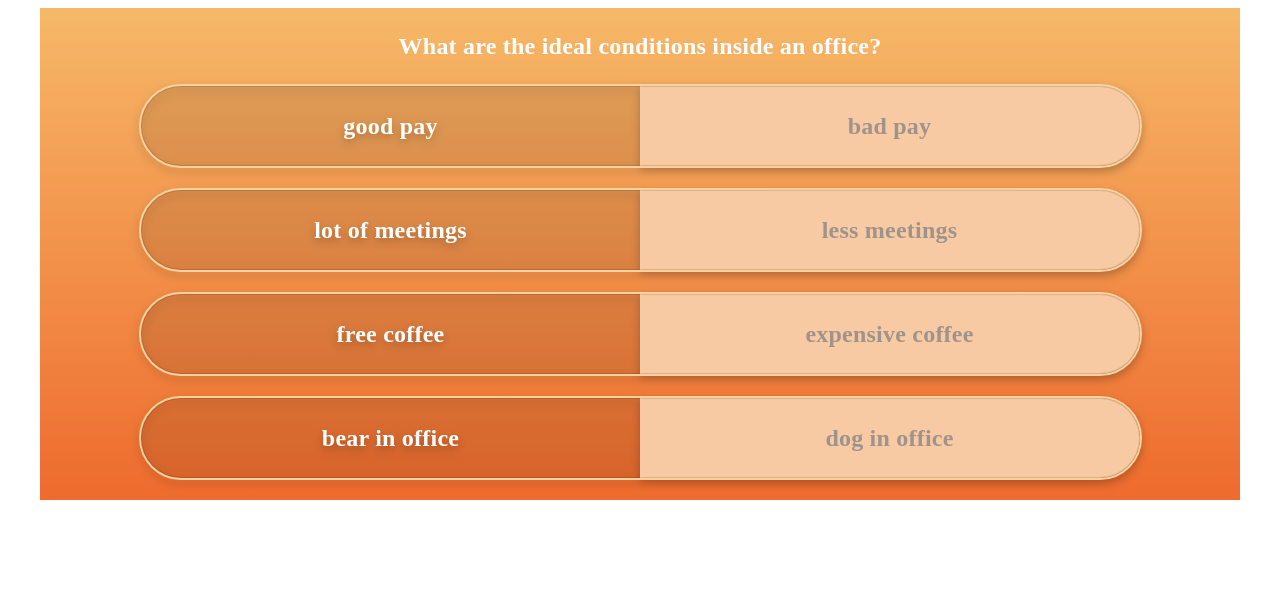
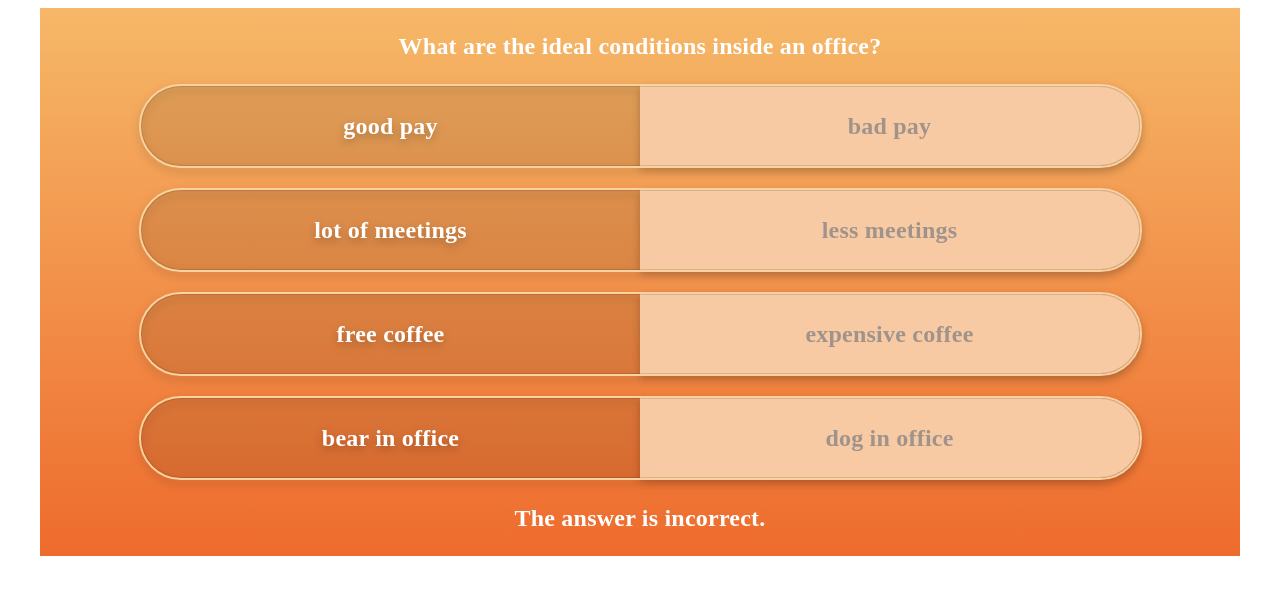
Before and after one commit to imevanc/toggle-button, a React (Create React App) app: page / in a window 1280 px wide. Shown: the top 594 px of the page. Built offline with nearby package versions, Linux system fonts and the light colour scheme.

Commit message:
added footer

```diff
--- a/src/Components/CustomToggleButton.js
+++ b/src/Components/CustomToggleButton.js
@@ -8,6 +8,7 @@ import Typography from "@mui/material/Typography";
 const CustomToggleButton = (props) => {
   const matches = useMediaQuery("(min-width:900px)");
   const [option, setOption] = React.useState("option1");
+
   const [fontColorOption, _] = React.useState({
     selectedOption: "#9F938B",
     nonSelectedOption: "#FFFFFF",
--- a/src/Components/QAndAWidget.js
+++ b/src/Components/QAndAWidget.js
@@ -41,6 +41,20 @@ const QAndAWidget = (props) => {
         {props.questionsAndAnswers.answers.map((options, idx) => (
           <CustomToggleButton key={idx} options={options} />
         ))}
+        <Typography
+          paddingTop="20px"
+          align="center"
+          sx={{
+            fontFamily: "Mulish",
+            fontSize: "24px",
+            fontStyle: "normal",
+            fontWeight: 700,
+            color: "#FFFFFF",
+            textTransform: "none",
+          }}
+        >
+          The answer is incorrect.
+        </Typography>
       </Box>
     </Container>
   );
```
